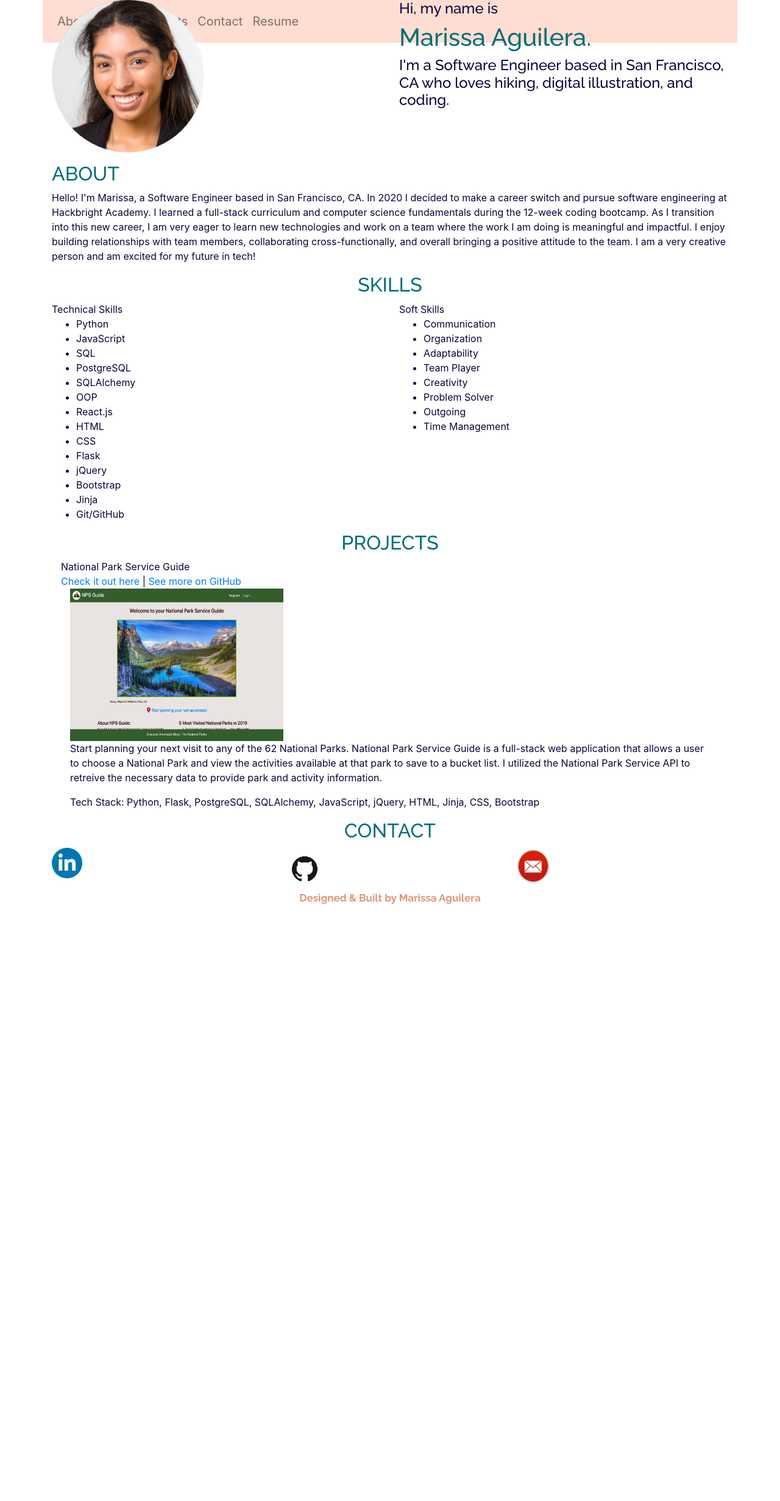
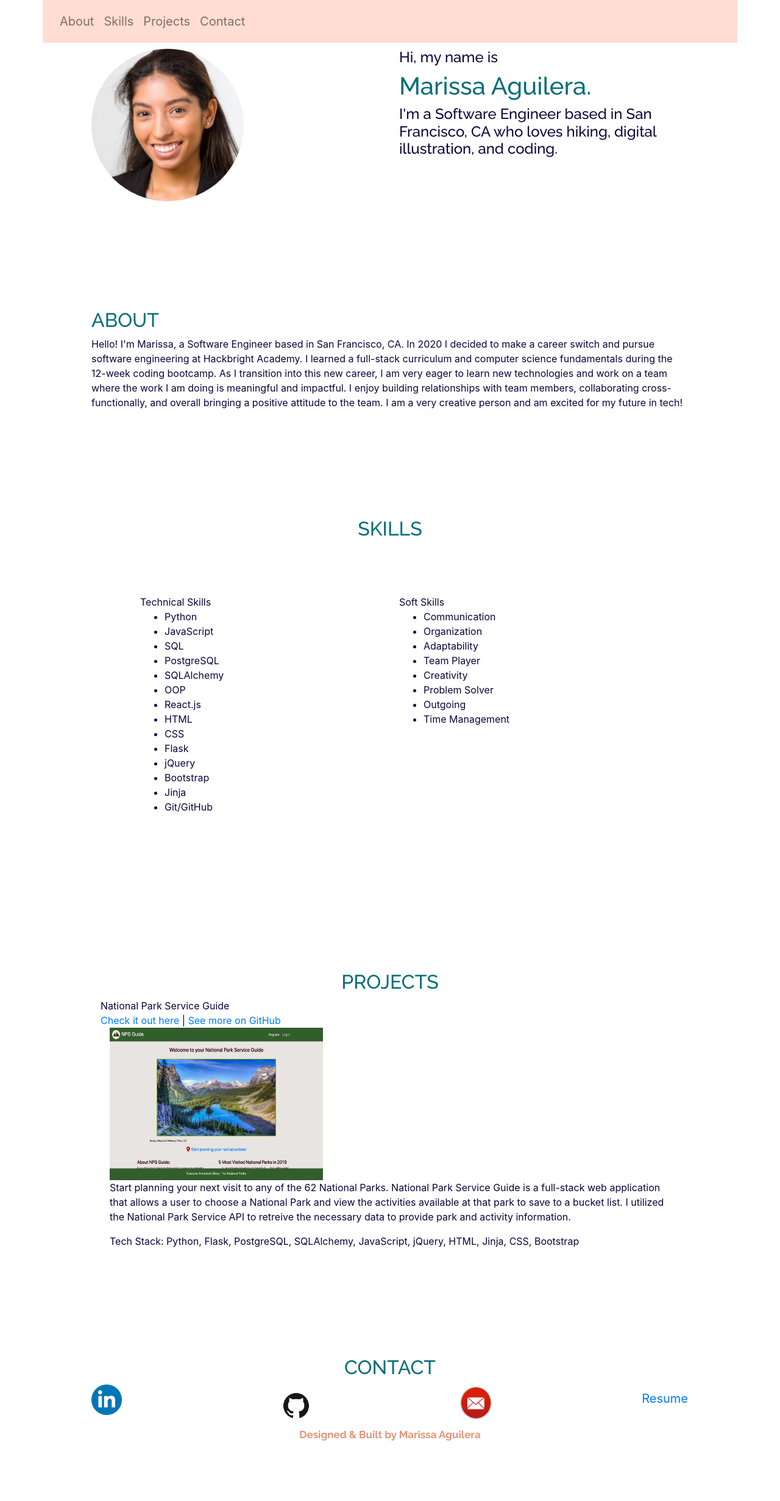
Before and after one commit to Meaguileraa/Portfolio, a Flask app: page / in a window 1280 px wide. Shown: the whole page at 61% size. Before the commit the page ends 1482 px from the top, so only its background shows below. Run offline with Flask 2, Linux system fonts and the light colour scheme; some libraries are stand-ins or nearby versions.

Commit message:
Added z-index to CSS

```diff
--- a/static/css/styles.css
+++ b/static/css/styles.css
@@ -36,6 +36,8 @@ h2 .text-center{
     height: 70px;
     display: flex;
     align-items: center;
+    padding: 20px;
+    z-index: 500;
   }
 
 
@@ -44,7 +46,10 @@ h2 .text-center{
     color: #006D77;
 }
 
-
+.opening-section, .about-section, .skills-section,
+.projects-section, .contact-section {
+    padding: 80px;
+}
 
 /* Footer */
 #footer-text {
--- a/templates/homepage.html
+++ b/templates/homepage.html
@@ -45,17 +45,7 @@
                         <li class="nav-item">
                             <a href="#contact-section" class="nav-link">Contact</a>
                         </li>
-                        <li class="nav-item resume-download">
-                            <a href="/static/imgs/resume_download.pdf" class="nav-link" alt="Download Current Resume" download="Resume">
-                                Resume
-                            </a>
-                        </li>
                     </ul>
-                    <!-- <div id="resume-download">
-                        <a href="/static/imgs/resume_download.pdf" alt="Download Current Resume" download="Resume">
-                            Resume
-                        </a>
-                    </div> -->
                 </div>
             </nav>
 
@@ -207,6 +197,11 @@
                 <div class="email-link col">
                     <a href="mailto:marissaeaguilera@.gmail.com"><img src="/static/imgs/email-icon.png" alt="Direct to Email" height="60" width="60"></a>
                 </div>
+                <div class="nav-item resume-download">
+                    <a href="/static/imgs/resume_download.pdf" class="nav-link" alt="Download Current Resume" download="Resume">
+                        Resume
+                    </a>
+                </div>
             </div>
             <p class="text-center" id="footer-text">
                 Designed & Built by Marissa Aguilera
```
